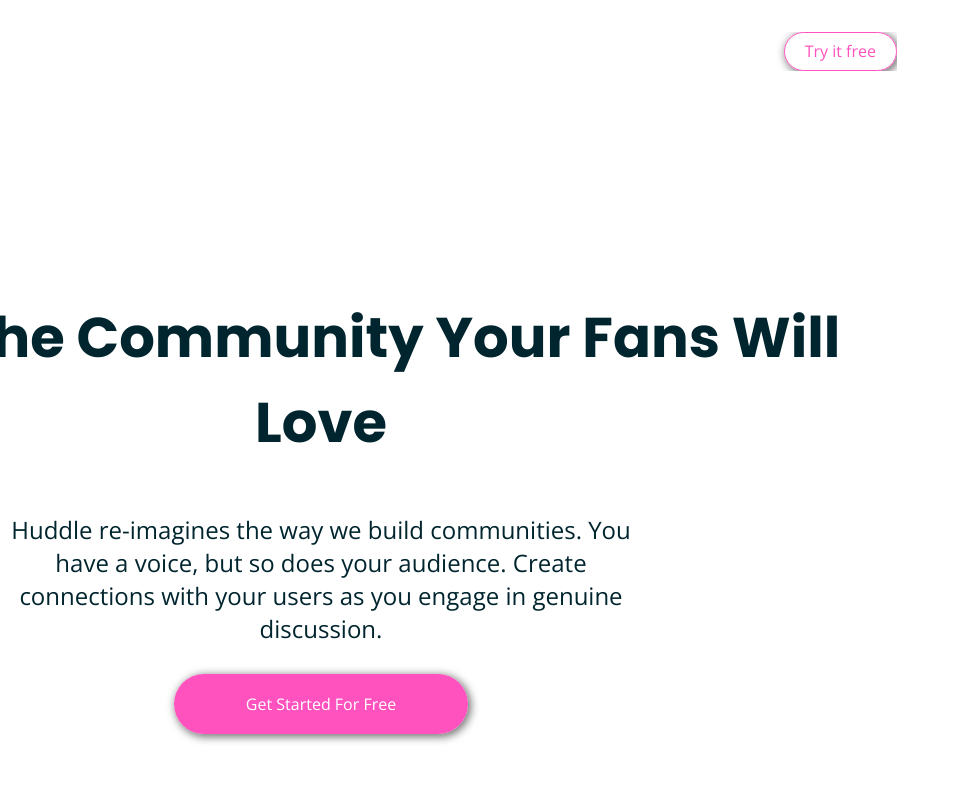
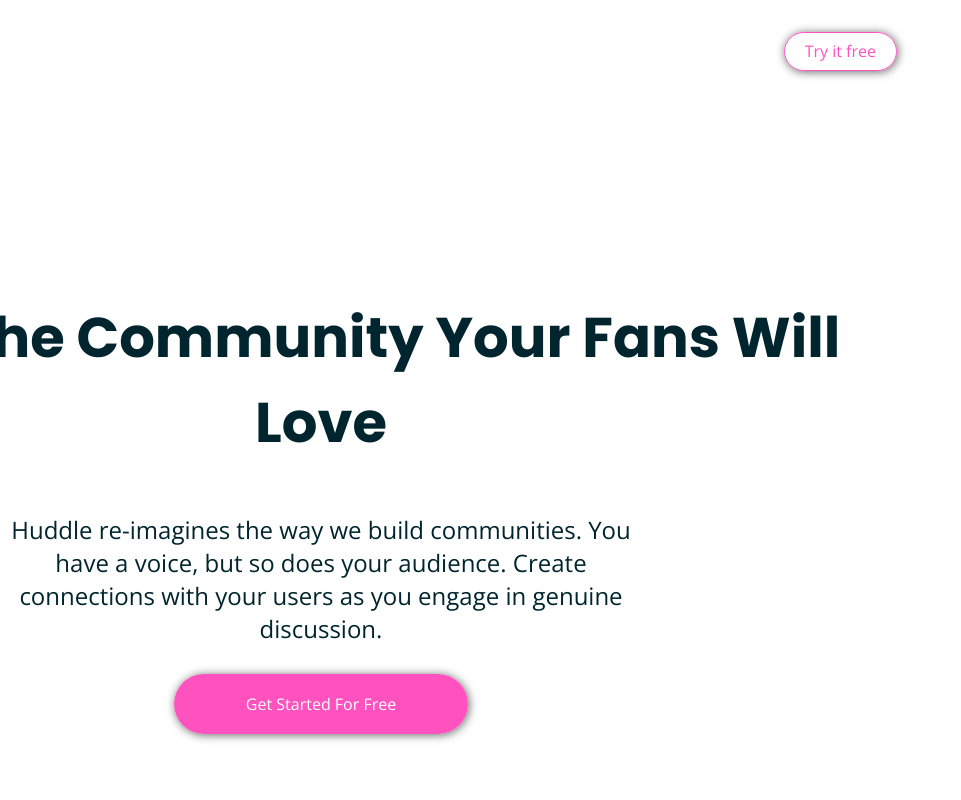
Before and after one commit to tomashoj2001/FEM-Huddle-landing-page-with-curved-section, a plain HTML site: page index.html in a window 1280 px wide. Shown: the top 800 px of the page, 319-1280 px from the left. Drawn offline with nearby package versions, Linux system fonts and the light colour scheme.

Commit message:
Update style.css

```diff
--- a/style.css
+++ b/style.css
@@ -17,7 +17,7 @@
     --body-font: 'Open Sans', sans-serif;
     --wave-top: url(images/bg-section-top-desktop-1.svg);
     --wave-bottom: url(images/bg-section-bottom-desktop-1.svg);
-    --shadow: 2px 2px 8px 1px rgba(0,0,0,0.55);
+    --shadow: 1px 1px 10px 0px rgba(0,0,0,0.6);
 }
 
 body{
@@ -29,7 +29,7 @@ body{
     width: 90%;
     max-width: 1440px;
     margin: 0 auto;
-    overflow: hidden;
+   /* overflow: hidden; */
 }
 
 
```
